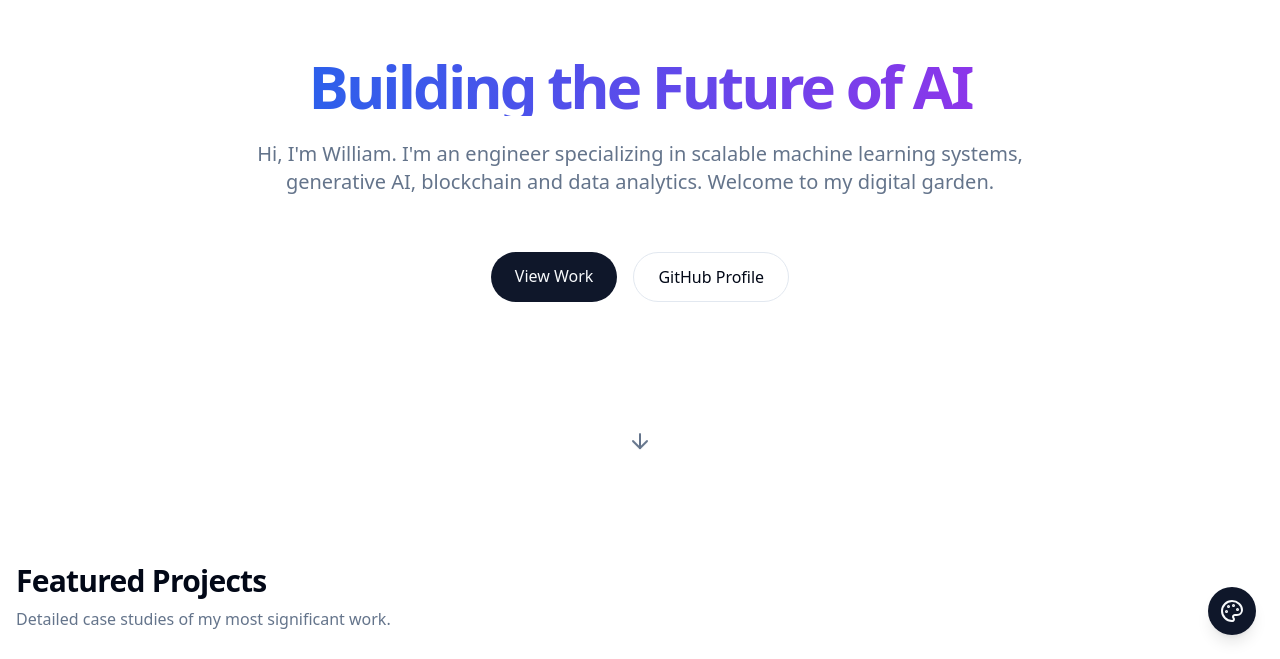
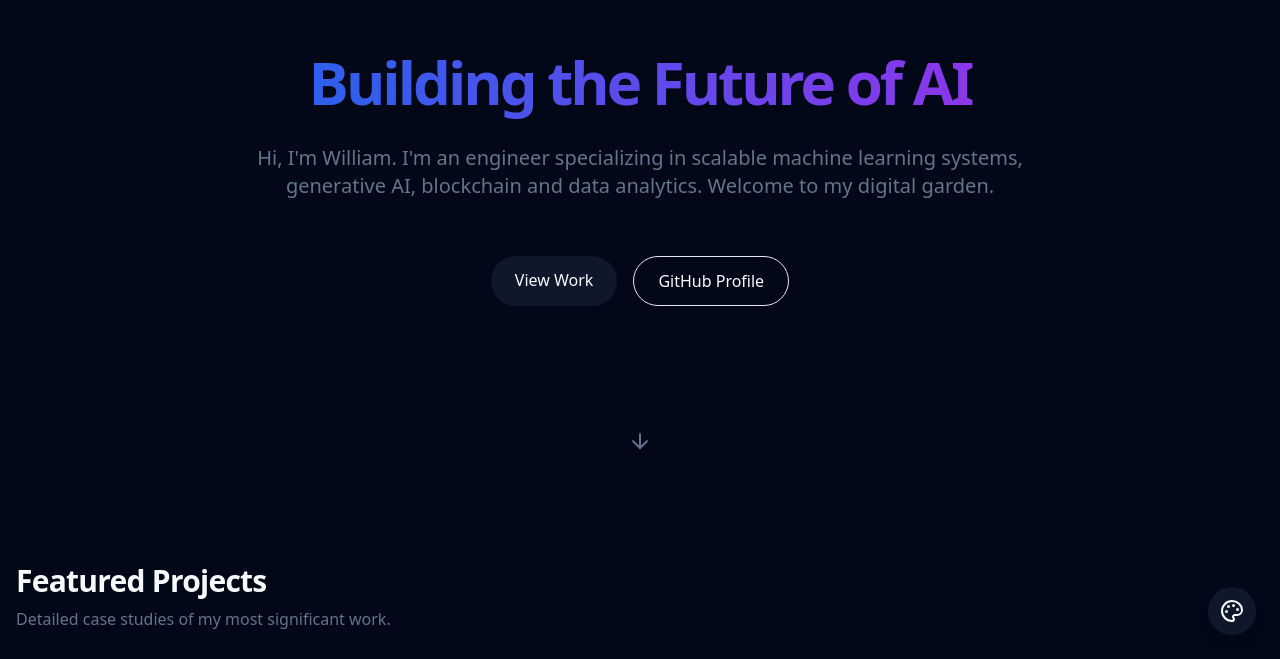
Before and after one commit to WilliamOnVoyage/portfolio-showcase, a Next.js app: page /portfolio-showcase/ in a window 1280 px wide. Shown: the part 141-800 px from the top of the page. Built offline with nearby package versions, Linux system fonts and the light colour scheme.

Commit message:
fix: refine hero layout, default to dark mode, and use pushed_at for filtering

```diff
--- a/scripts/fetch-github-data.ts
+++ b/scripts/fetch-github-data.ts
@@ -97,7 +97,7 @@ async function main() {
 
         // Date Filtering Logic
         const cutoffDate = new Date('2020-01-01T00:00:00Z');
-        const updateDate = new Date(repo.updated_at);
+        const updateDate = new Date(repo.pushed_at); // Use pushed_at for code activity
         const isOld = updateDate < cutoffDate;
 
         // Hidden Logic:
--- a/src/app/globals.css
+++ b/src/app/globals.css
@@ -5,13 +5,13 @@
 @layer base {
 
   :root {
-    /* DEFAULT THEME (Fall back or initial) */
-    --background: 0 0% 100%;
-    --foreground: 222.2 84% 4.9%;
-    --card: 0 0% 100%;
-    --card-foreground: 222.2 84% 4.9%;
-    --popover: 0 0% 100%;
-    --popover-foreground: 222.2 84% 4.9%;
+    /* DEFAULT THEME (Fall back or initial) - Now set to Dark */
+    --background: 222.2 84% 4.9%;
+    --foreground: 210 40% 98%;
+    --card: 222.2 84% 4.9%;
+    --card-foreground: 210 40% 98%;
+    --popover: 222.2 84% 4.9%;
+    --popover-foreground: 210 40% 98%;
     --primary: 222.2 47.4% 11.2%;
     --primary-foreground: 210 40% 98%;
     --secondary: 210 40% 96.1%;
--- a/src/components/Hero.tsx
+++ b/src/components/Hero.tsx
@@ -13,7 +13,7 @@ export function Hero() {
                 transition={{ duration: 0.5 }}
                 className="max-w-3xl space-y-6"
             >
-                <h1 className="text-4xl md:text-6xl font-bold tracking-tighter bg-gradient-to-r from-blue-600 to-purple-600 bg-clip-text text-transparent">
+                <h1 className="text-4xl md:text-6xl font-bold tracking-tighter bg-gradient-to-r from-blue-600 to-purple-600 bg-clip-text text-transparent pb-2">
                     Building the Future of AI
                 </h1>
                 <p className="text-lg md:text-xl text-muted-foreground">
--- a/src/components/ThemeSwitcher.tsx
+++ b/src/components/ThemeSwitcher.tsx
@@ -10,7 +10,7 @@ type Theme = 'default' | 'ocean' | 'forest' | 'cyberpunk';
 
 export function ThemeSwitcher() {
     const [theme, setTheme] = useState<Theme>('default');
-    const [isDark, setIsDark] = useState(false);
+    const [isDark, setIsDark] = useState(true); // Default to dark
     const [isOpen, setIsOpen] = useState(false);
     const [mounted, setMounted] = useState(false);
 
```
